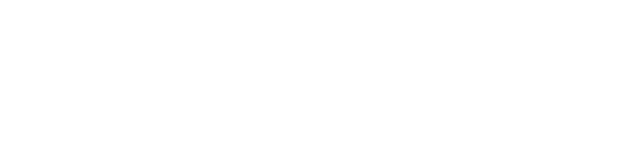
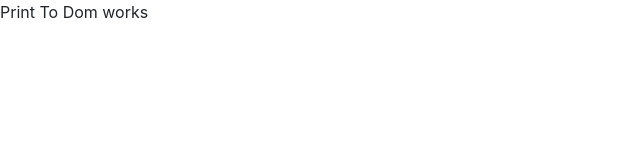
Before and after one commit to Waysidetester/adoption-site, a plain HTML site: page index.html in a window 1280 px wide. Shown: the whole page, without its empty margins (0-640 px from the left). Drawn offline with nearby package versions, Linux system fonts and the light colour scheme.

Commit message:
print to dom function works

```diff
--- a/index.html
+++ b/index.html
@@ -9,6 +9,9 @@
     <link rel="stylesheet" href="main.css" type="text/css">
 </head>
 <body>
+
+    <div id="printHere"></div>
+
     <script src="https://code.jquery.com/jquery-3.3.1.slim.min.js" integrity="sha384-q8i/X+965DzO0rT7abK41JStQIAqVgRVzpbzo5smXKp4YfRvH+8abtTE1Pi6jizo" crossorigin="anonymous"></script>
     <script src="https://cdnjs.cloudflare.com/ajax/libs/popper.js/1.14.3/umd/popper.min.js" integrity="sha384-ZMP7rVo3mIykV+2+9J3UJ46jBk0WLaUAdn689aCwoqbBJiSnjAK/l8WvCWPIPm49" crossorigin="anonymous"></script>
     <script src="https://stackpath.bootstrapcdn.com/bootstrap/4.1.3/js/bootstrap.min.js" integrity="sha384-ChfqqxuZUCnJSK3+MXmPNIyE6ZbWh2IMqE241rYiqJxyMiZ6OW/JmZQ5stwEULTy" crossorigin="anonymous"></script>
--- a/javascripts/components/petComponent.js
+++ b/javascripts/components/petComponent.js
@@ -2,4 +2,8 @@ const testFunction = () => {
     console.log("petComponent linked");
 };
 
-export default {testFunction};
+const printToDom = (divId, stringToPrint) => {
+    document.getElementById(divId).innerHTML = stringToPrint;
+};
+
+export default {testFunction, printToDom};
--- a/javascripts/main.js
+++ b/javascripts/main.js
@@ -11,6 +11,7 @@ const init = () => {
     events.testFunction();
     petData.testFunction();
     petComponent.testFunction();
+    petComponent.printToDom("printHere", "Print To Dom works");
 };
 
 init();
```
